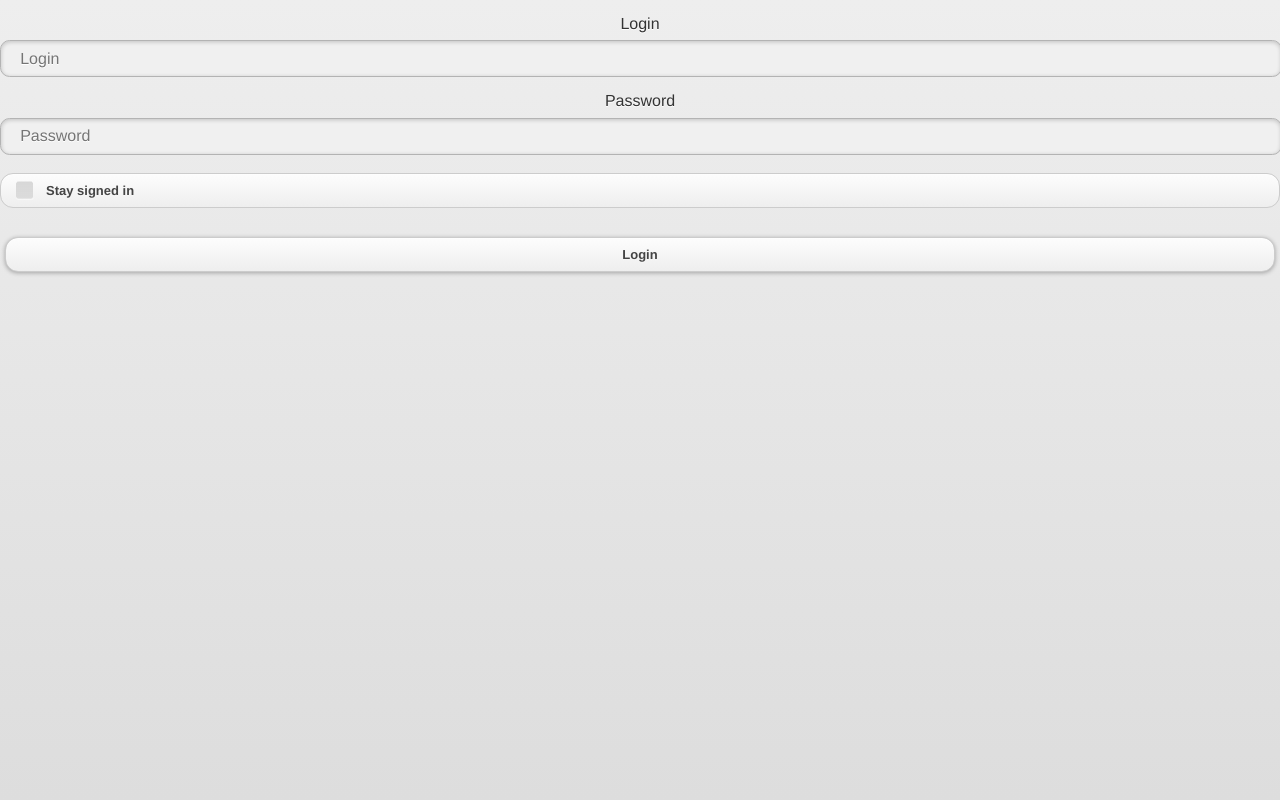
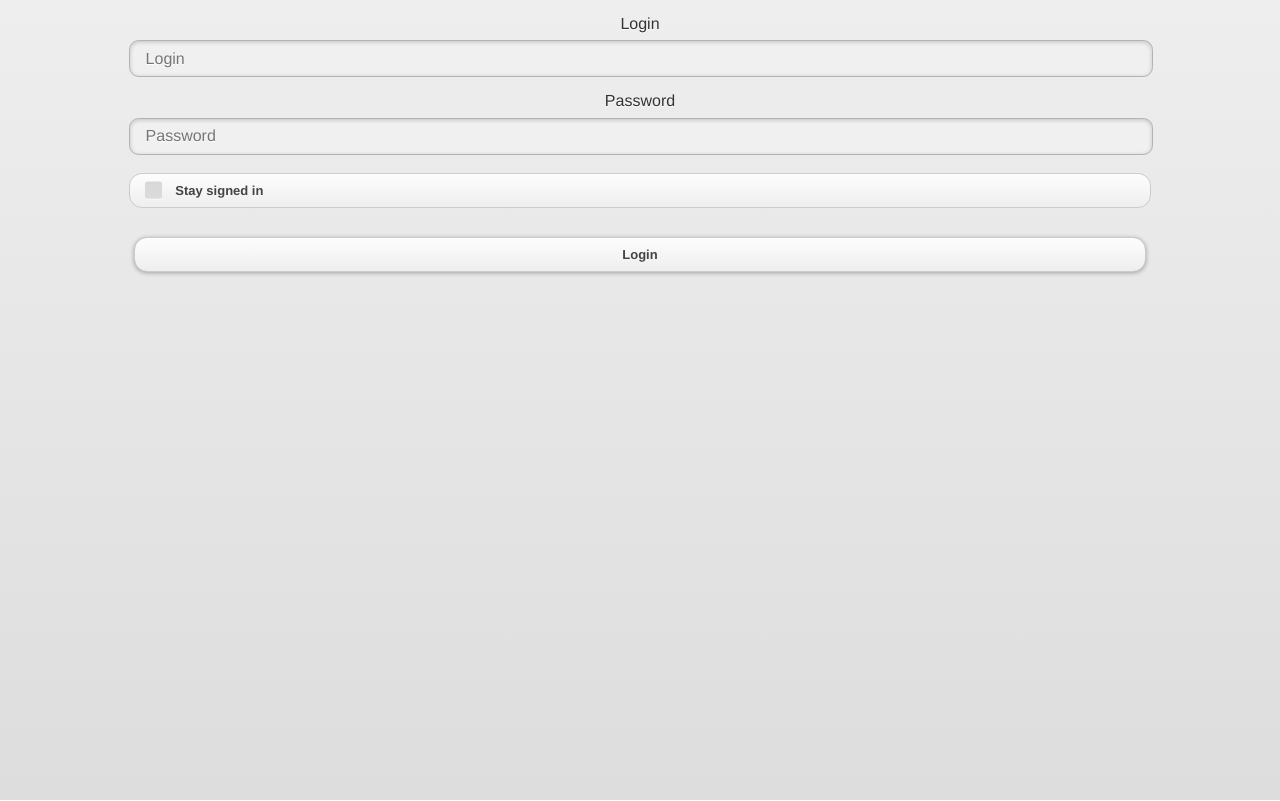
Before and after one commit to cehernandezco/IcarusFlight, a plain HTML site: page assets/www/index.html in a window 1280 px wide. Drawn offline with Linux system fonts and the light colour scheme.

Commit message:
actualización de diseño de cuadricula fluida y de alert para resolucion de pantalla

```diff
--- a/assets/www/css/cuadricula.css
+++ b/assets/www/css/cuadricula.css
@@ -151,7 +151,7 @@ img, object, embed, video {
 	clear: both;
 	float: left;
 	margin-left: 17.2413%;
-	width: 48.2758%;
+	width: 65.5172%;
 	display: block;
 }
 #divlogi {
@@ -285,8 +285,8 @@ img, object, embed, video {
 #divlogin {
 	clear: both;
 	float: left;
-	margin-left: 30.6122%;
-	width: 38.7755%;
+	margin-left: 20.4081%;
+	width: 59.1836%;
 	display: block;
 }
 #divlogi {
@@ -423,8 +423,8 @@ img, object, embed, video {
 #divlogin {
 	clear: both;
 	float: left;
-	margin-left: 0;
-	width: 100%;
+	margin-left: 10.101%;
+	width: 79.7979%;
 	display: block;
 }
 #divlogi {
--- a/assets/www/js/index.js
+++ b/assets/www/js/index.js
@@ -8,7 +8,13 @@ function init(){
 	$.mobile.phonegapNavigationEnabled = "true";
 	$.mobile.page.prototype.options.backBtnText = "Back";
 	verifydb();
+	verifyscreen();
 	timer();
+}
+function verifyscreen(){
+	_width = screen.width;
+	_height = screen.height;
+	alert("la resolucion es de:"+_width+" x "+_height);
 }
 function verifyUser()
 {
```
